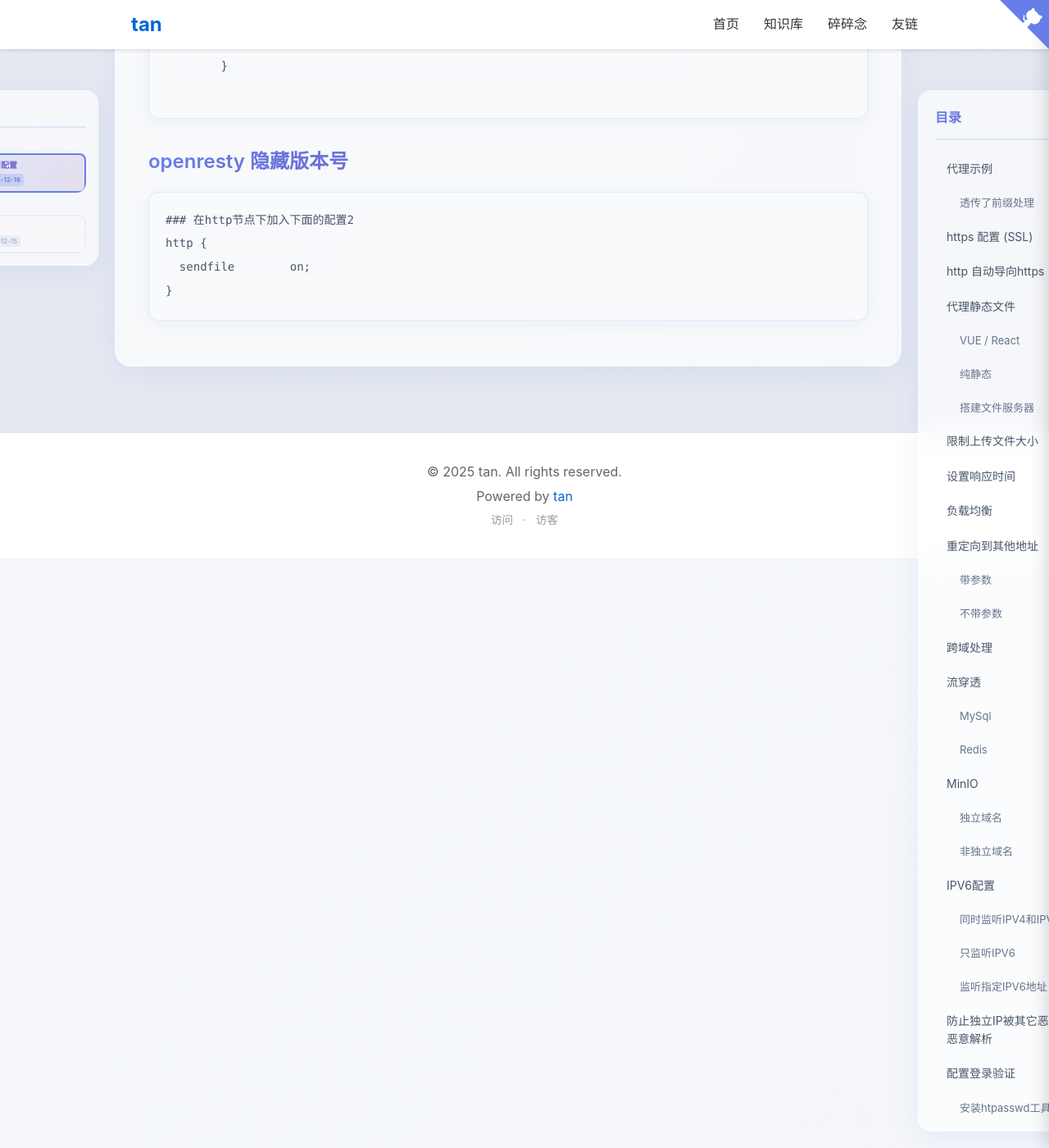
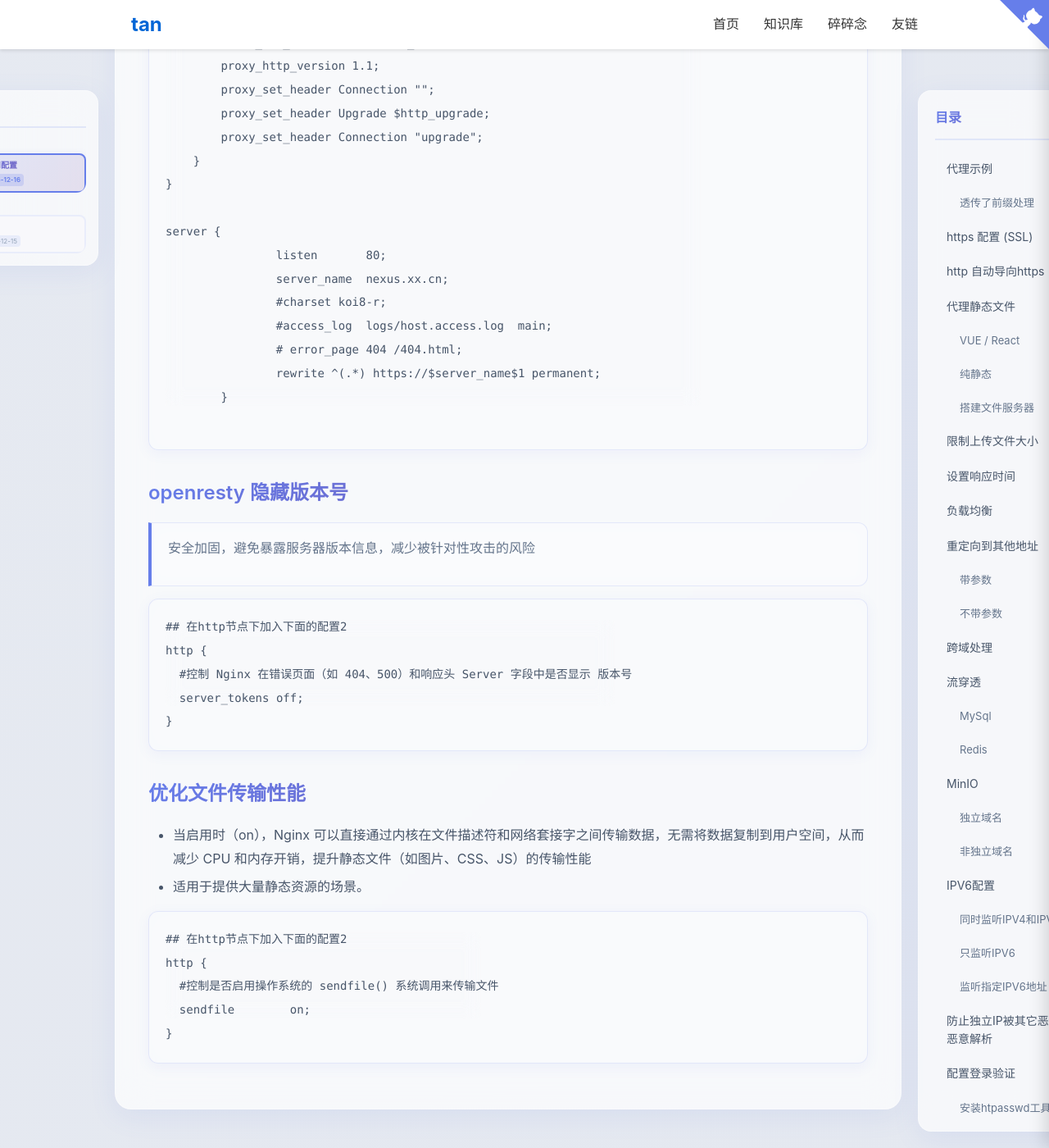
Before and after one commit to en-o/blog, a Jekyll site: the page built from _docs/Nginx/🖧nginx常用配置.md, in a window 1280 px wide and 1400 px high, scrolled down 24436 px. Shown: the whole window at 82% size. Built offline with Jekyll 4.4.1, drawn with Linux system fonts in a browser that asks for light colours; comment, search, counter and statistics services are not loaded; some of the changed text lies outside the part shown.

Commit message:
更新内容

````diff
--- a/_docs/Nginx/🖧nginx常用配置.md
+++ b/_docs/Nginx/🖧nginx常用配置.md
@@ -205,12 +205,26 @@ location /admin {
 > + dashboard/js/xx.js
 > + dashboard/css/xx.css
 >
-> # 访问 [http://127.0.0.1:80/bistdashboard/html/index.html](http://127.0.0.1:80/bistdashboard/html/index.html)
+> 访问 [http://127.0.0.1:80/bistdashboard/html/index.html](http://127.0.0.1:80/bistdashboard/html/index.html)
 >
 
 ```nginx
+# 代理公共目录
 location /bistdashboard/ {
     alias /tan/test/dashboard/;
+}
+
+
+# 代理指定页面 index
+location / {
+    root /home/nginxconfig/html;
+    index test.html;
+}
+# 代理指定页面 try_files
+#  =404 如果文件不存在 → 立即返回 404，不会再去尝试其他 location 块或默认首页
+location / {
+    root /home/nginxconfig/html;
+    try_files /test.html =404;
 }
 ```
 
@@ -855,9 +869,26 @@ server {
 ```
 
 ## openresty 隐藏版本号
+>
+> 安全加固，避免暴露服务器版本信息，减少被针对性攻击的风险
+>
+
 ```nginx
-### 在http节点下加入下面的配置2
+## 在http节点下加入下面的配置2
 http {
+  #控制 Nginx 在错误页面（如 404、500）和响应头 Server 字段中是否显示 版本号
+  server_tokens off;
+}
+```
+
+## 优化文件传输性能
+- 当启用时（on），Nginx 可以直接通过内核在文件描述符和网络套接字之间传输数据，无需将数据复制到用户空间，从而减少 CPU 和内存开销，提升静态文件（如图片、CSS、JS）的传输性能
+- 适用于提供大量静态资源的场景。
+
+```nginx
+## 在http节点下加入下面的配置2
+http {
+  #控制是否启用操作系统的 sendfile() 系统调用来传输文件
   sendfile        on;
 }
 ```
````
Also changed, not shown: 404.md (+1 -1 lines), _data/projects.yml (+13 -1 lines).
